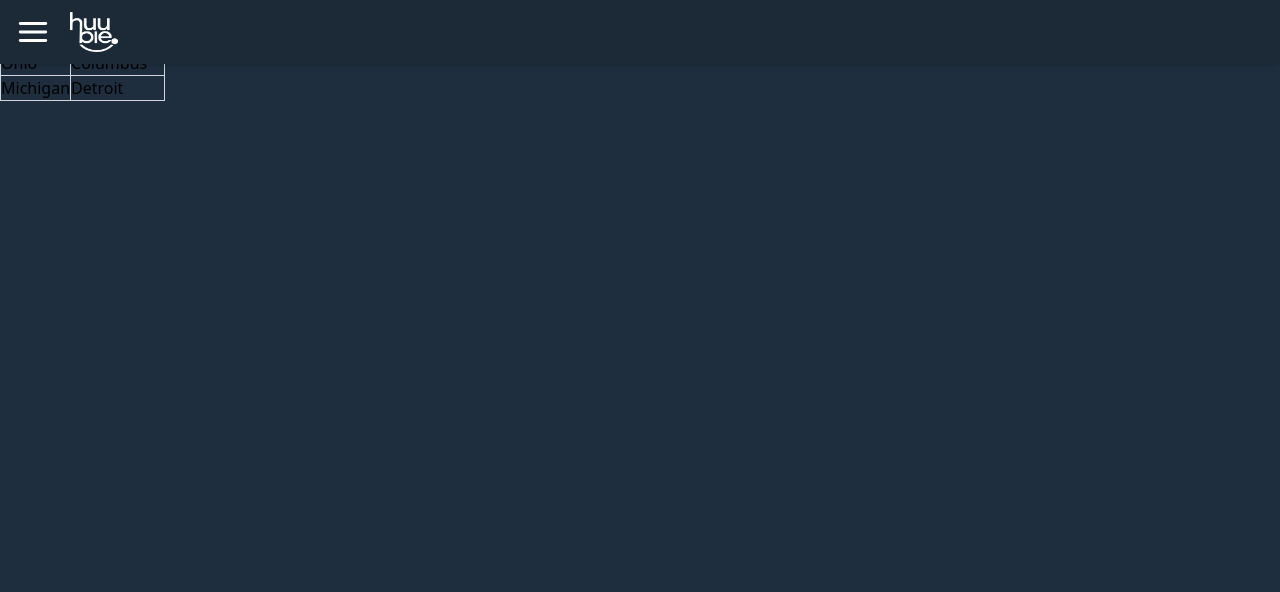
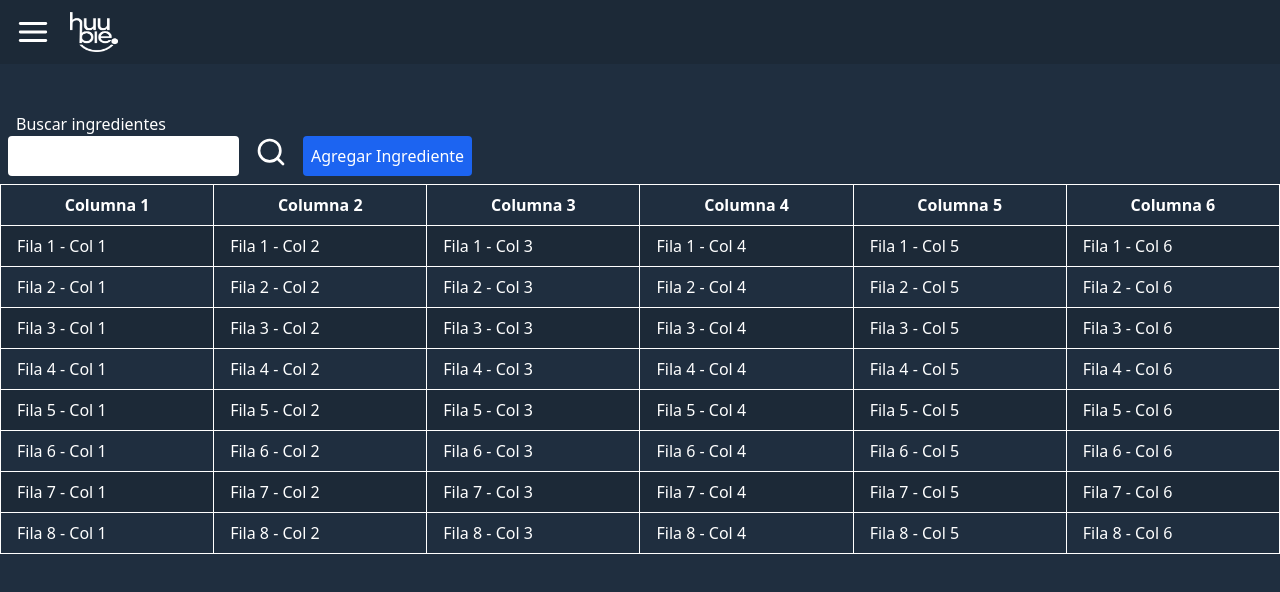
Before and after one commit to DiegoGB234/HUUBIE, a React (Vite) app: page / in a window 1280 px wide. Shown: the top 592 px of the page. Built offline with nearby package versions, Linux system fonts and the light colour scheme.

Commit message:
version1.1

```diff
--- a/package.json
+++ b/package.json
@@ -13,7 +13,8 @@
     "@tailwindcss/vite": "^4.1.7",
     "lucide-react": "^0.511.0",
     "react": "^19.1.0",
-    "react-dom": "^19.1.0"
+    "react-dom": "^19.1.0",
+    "react-router-dom": "^7.6.1"
   },
   "devDependencies": {
     "@eslint/js": "^9.25.0",
--- a/src/main.tsx
+++ b/src/main.tsx
@@ -2,10 +2,14 @@ import { StrictMode } from 'react'
 import { createRoot } from 'react-dom/client'
 import './index.css'
 // import App from './App.tsx'
-import Ingredients from './module/costosys/Ingredients.tsx'
+import { BrowserRouter } from 'react-router-dom'
+import Ingredients from './module/costosys/layouts/Ingredients.tsx'
+
 
 createRoot(document.getElementById('root')!).render(
   <StrictMode>
-  <Ingredients/>
-  </StrictMode>,
+    <BrowserRouter>
+      <Ingredients/>
+    </BrowserRouter>
+  </StrictMode>
 )
--- a/src/module/costosys/Ingredients.tsx
+++ /dev/null
@@ -1,33 +0,0 @@
-import SideBar from "./components/SideBar.tsx"
-function Ingredientes(){
-    return (
-    <div className="absolute top-0 left-0 right-0 bottom-0 " style={{backgroundColor:"#1F2E3F"}}>
-         <SideBar/>
-         <div className=" top-122 left-230">
-                <table className="border-collapse border border-gray-400 ...">
-                    <thead>
-                        <tr>
-                        <th className="border border-gray-300 ...">State</th>
-                        <th className="border border-gray-300 ...">City</th>
-                        </tr>
-                    </thead>
-                    <tbody>
-                        <tr>
-                        <td className="border border-gray-300 ...">Indiana</td>
-                        <td className="border border-gray-300 ...">Indianapolis</td>
-                        </tr>
-                        <tr>
-                        <td className="border border-gray-300 ...">Ohio</td>
-                        <td className="border border-gray-300 ...">Columbus</td>
-                        </tr>
-                        <tr>
-                        <td className="border border-gray-300 ...">Michigan</td>
-                        <td className="border border-gray-300 ...">Detroit</td>
-                        </tr>
-                    </tbody>
-                </table>
-         </div>
-    </div>
-    )
-}
-export default Ingredientes
--- a/src/module/costosys/components/SideBar.tsx
+++ b/src/module/costosys/components/SideBar.tsx
@@ -9,10 +9,10 @@ import iconoRec from '../../../assets/iconoRecet.png'
 // llamando el icono de la empresa
 import iconoEmpre from '../../../assets/iconoEmpr.png'
 
-function SideBar(){
+function SideBar({children=undefined}){
       const [isOpen, setIsOpen] = useState(false);
     return (
-        <div className=" fixed top-0 left-0 right-0 shadow-md py-3" style={{backgroundColor:"#1C2937"}}>
+        <div className=" relative top-0 left-0 right-0  py-3 w-full " style={{backgroundColor:"#1C2937"}}>
             {/* Boton de menu lateral  */}
             <div className="flex gap-5">
                 <button className='ml-4 ' onClick={()=>{setIsOpen(!isOpen)}} >
@@ -23,8 +23,8 @@ function SideBar(){
             {/* Contenido de menu */}
             {isOpen && (
                 <>
-                    <div className='bg-gray-600/25 min-h-screen w-full fixed top-0 left-0 right-0 backdrop-blur-sm' onClick={()=>{setIsOpen(false)}}></div>
-                        <div className=" min-h-screen w-80 fixed top-0 left-0" style={{backgroundColor:"#2B445E"}} >
+                    <div className="bg-gray-600/50 min-h-screen w-full relative top-0 left-0 right-0 backdrop-blur-sm" onClick={()=>{setIsOpen(false)}}></div>
+                        <div className=" fixed min-h-screen w-80  top-0 left-0" style={{backgroundColor:"#2B445E"}} >
 
                                 {/* boton de cerrar */}
                                 <div className=' flex  items-center py-4 hover:opacity-80 transition-colors'style={{backgroundColor:"#1C2937"}} onClick={()=>{setIsOpen(false)}}>
@@ -56,6 +56,9 @@ function SideBar(){
                 </>
             )}
 
+            {/* Espacio para  contenido hijo */}
+
+
         </div>
 
 
--- /dev/null
+++ b/src/module/costosys/components/table.tsx
@@ -0,0 +1,10 @@
+
+function table (){
+    return(
+        <div>
+
+        </div>
+    )
+}
+
+export default table
--- /dev/null
+++ b/src/module/costosys/layouts/Ingredients.tsx
@@ -0,0 +1,54 @@
+import SideBar from "../components/SideBar.tsx"
+import { Search } from 'lucide-react';
+function Ingredientes(){
+    return (
+    <div className="min-h-screen" style={{backgroundColor:"#1F2E3F"}}>
+         <SideBar/>
+        <div className="flex-2">
+            <div className="relative left-0 top-10 right-0 ">
+                <div className=" p-2 ">
+                    <label className="text-white px-2" htmlFor="">Buscar ingredientes</label>
+                    <div className="flex gap-4">
+                        <input className="bg-white  rounded" type="text" />
+                        <Search size={32}  className='text-white'/>
+                        <button className="text-white p-2 rounded" style={{backgroundColor:"#1C64F1"}} onClick={()=>console.log("yeaa")}>Agregar Ingrediente</button>
+                    </div>
+
+                </div>
+                <table className="w-full border border-white text-white">
+                    <thead id="tableIngredien">
+                        <tr className="border-b border-white">
+                        <th className="px-4 py-2 border border-white">Columna 1</th>
+                        <th className="px-4 py-2 border border-white">Columna 2</th>
+                        <th className="px-4 py-2 border border-white">Columna 3</th>
+                        <th className="px-4 py-2 border border-white">Columna 4</th>
+                        <th className="px-4 py-2 border border-white">Columna 5</th>
+                        <th className="px-4 py-2 border border-white">Columna 6</th>
+                        </tr>
+                    </thead>
+                    <tbody>
+                        {[...Array(8)].map((_, i) => (
+                        <tr
+                            key={i}
+                            style={{
+                            backgroundColor: i % 2 === 0 ? '#1C2937' : '#1F2E3F',
+                            }}
+                            className="border border-white"
+                        >
+                            <td className="px-4 py-2 border border-white">Fila {i + 1} - Col 1</td>
+                            <td className="px-4 py-2 border border-white">Fila {i + 1} - Col 2</td>
+                            <td className="px-4 py-2 border border-white">Fila {i + 1} - Col 3</td>
+                            <td className="px-4 py-2 border border-white">Fila {i + 1} - Col 4</td>
+                            <td className="px-4 py-2 border border-white">Fila {i + 1} - Col 5</td>
+                            <td className="px-4 py-2 border border-white">Fila {i + 1} - Col 6</td>
+                        </tr>
+                        ))}
+                    </tbody>
+                </table>
+
+            </div>
+        </div>
+    </div>
+    )
+}
+export default Ingredientes
--- a/src/module/note.md
+++ b/src/module/note.md
@@ -1,42 +1,67 @@
+import { AlignJustify } from 'lucide-react';
+import { X } from 'lucide-react';
 import { useState } from "react";
-import { Menu, X } from "lucide-react"; // npm install lucide-react
 
-export default function Sidebar() {
+// llamando los iconos de la menu lateral
+import iconoIngrediente from '../../../assets/iconoIngredie.png'
+import iconoSubrec from '../../../assets/iconoSubRecet.png'
+import iconoRec from '../../../assets/iconoRecet.png'
+// llamando el icono de la empresa
+import iconoEmpre from '../../../assets/iconoEmpr.png'
+
+function SideBar(){
 const [isOpen, setIsOpen] = useState(false);
+return (
+<div className=" relative top-0 left-0 right-0 py-3 w-full " style={{backgroundColor:"#1C2937"}}>
+{/_ Boton de menu lateral _/}
+<div className="flex gap-5">
+<button className='ml-4 ' onClick={()=>{setIsOpen(!isOpen)}} >
+<AlignJustify size={34} style={{backgroundColor:"#1C2937"}} className='text-white' />
+</button>
+<img className='w-12 h-10' src={iconoEmpre} alt="" />
+</div>
+{/_ Contenido de menu _/}
+{isOpen && (
+<>
+<div className="bg-gray-600/50 min-h-screen w-full relative top-0 left-0 right-0 backdrop-blur-sm" onClick={()=>{setIsOpen(false)}}></div>
+<div className=" fixed min-h-screen w-80 top-0 left-0" style={{backgroundColor:"#2B445E"}} >
 
-return (
-<div className="flex">
-{/_ Botón hamburguesa (solo visible en móviles) _/}
-<button
-onClick={() => setIsOpen(!isOpen)}
-className=" p-4 z-50 absolute" >
-{isOpen ? <X size={24} /> : <Menu size={24} />}
-</button>
+                                {/* boton de cerrar */}
+                                <div className=' flex  items-center py-4 hover:opacity-80 transition-colors'style={{backgroundColor:"#1C2937"}} onClick={()=>{setIsOpen(false)}}>
+                                    <button className='ml-4'>
+                                        <X size={50} style={{color:"white"}} />
+                                    </button>
+                                    <h2 className="ml-4 text-white c text-xl text-center" >Apartados</h2>
+                                </div>
 
-      {/* Sidebar */}
-      <div className={`
-        fixed top-0 left-0 h-full w-64 bg-gray-800 text-white p-6 space-y-6
-        transform transition-transform duration-300 ease-in-out
-        ${isOpen ? "translate-x-0" : "-translate-x-full"}
-        md:relative md:translate-x-0 md:block
-      `}>
-        <h2 className="text-2xl font-bold">Mi Menú</h2>
-        <nav className="space-y-2">
-          <a href="#" className="block p-2 rounded hover:bg-gray-700">Ingrediente</a>
-          <a href="#" className="block p-2 rounded hover:bg-gray-700">SubRecetas</a>
-          <a href="#" className="block p-2 rounded hover:bg-gray-700">Recetas</a>
+                                {/* <div className='text-center text-white  text-xl hover:bg-blue-400 cursor-pointer py-3 mb-2'>wdwd</div> */}
+                                <div>
+                                    <nav className='flex-col gap-4'>
+                                    <a href="#" className="flex items-center gap-5 py-2 rounded text-xl mt-1 mb-1 text-white text-center  hover:opacity-80 transition-color" style={{backgroundColor:"#1C2937"}}>
+                                        <img  className='w-20 h-20' src={iconoIngrediente} alt="Cargando" />
+                                        <span>Ingredientes</span>
+                                        </a>
+                                    <a href="#" className="flex items-center gap-5 py-2 rounded text-xl mt-1 mb-1  text-white text-center hover:opacity-80 transition-colors" style={{backgroundColor:"#1C2937"}}>
+                                        <img className='w-20 h-20' src={iconoSubrec} alt="Cargando..." />
+                                        <span>SubRecetas</span>
+                                        </a>
+                                    <a href="#" className="flex items-center gap-5 py-2 rounded text-xl mt-1 mb-1 text-white text-center  hover:opacity-80 transition-colors" style={{backgroundColor:"#1C2937"}}>
+                                        <img className='w-20 h-20' src={iconoRec} alt="Cargando..." />
+                                        <span>Recetas</span>
+                                        </a>
+                                </nav>
+                                </div>
 
-        </nav>
-      </div>
+                        </div>
+                </>
+            )}
 
-      {/* Fondo oscuro al abrir el menú en móviles */}
-      {isOpen && (
-        <div
-          className="fixed inset-0 bg-black opacity-50 z-40 "
-          onClick={() => setIsOpen(false)}
-        ></div>
-      )}
-    </div>
+            {/* Esp */}
 
-);
+        </div>
+
+
+    )
+
 }
+export default SideBar
```
Also changed, not shown: 1 other file (tests, documents, lock files or other folders).
